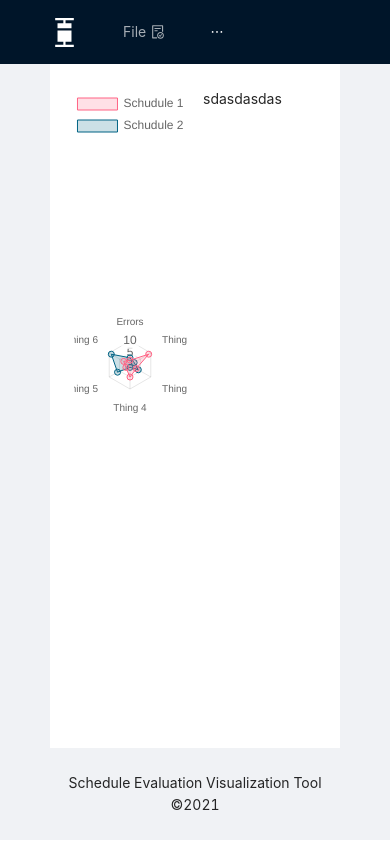
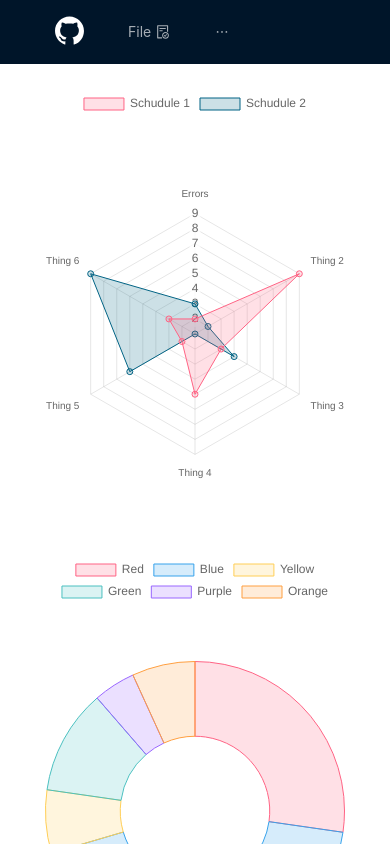
Before and after one commit to tomaszewskipablo/Sechedule-evaluation-machine, a React (Create React App) app: page /visualization in a window 390 px wide. Shown: the top 844 px of the page. Built offline with nearby package versions, Linux system fonts and the light colour scheme.

Commit message:
Doughtnut component, make layout responsiveon

```diff
--- a/package.json
+++ b/package.json
@@ -13,6 +13,7 @@
     "react": "^17.0.2",
     "react-chartjs-2": "^3.3.0",
     "react-dom": "^17.0.2",
+    "react-router-dom": "^5.3.0",
     "react-scripts": "4.0.3",
     "web-vitals": "^1.1.2"
   },
--- a/public/index.html
+++ b/public/index.html
@@ -2,14 +2,14 @@
 <html lang="en">
   <head>
     <meta charset="utf-8" />
-    <link rel="icon" href="%PUBLIC_URL%/favicon.ico" />
+    <link rel="icon" href="%PUBLIC_URL%/logo.png" />
     <meta name="viewport" content="width=device-width, initial-scale=1" />
     <meta name="theme-color" content="#000000" />
     <meta
       name="description"
       content="Web site created using create-react-app"
     />
-    <link rel="apple-touch-icon" href="%PUBLIC_URL%/logo192.png" />
+    <link rel="apple-touch-icon" href="%PUBLIC_URL%/logo.png" />
     <!--
       manifest.json provides metadata used when your web app is installed on a
       user's mobile device or desktop. See https://developers.google.com/web/fundamentals/web-app-manifest/
@@ -24,7 +24,7 @@
       work correctly both with client-side routing and a non-root public URL.
       Learn how to configure a non-root public URL by running `npm run build`.
     -->
-    <title>React App</title>
+    <title>Schedule Evaluation Visualization Tool</title>
   </head>
   <body>
     <noscript>You need to enable JavaScript to run this app.</noscript>
--- a/src/App.css
+++ b/src/App.css
@@ -6,11 +6,43 @@
   grid-template-rows: auto 1fr auto;
   min-height: 81vh;
 }
+.ant-layout-content {
+  padding: 0 50px;
+  margin-top: 64px;
+}
+
+@media only screen and (max-width: 600px) {
+  .ant-layout-content {
+    padding: 0 0px;
+  }
+}
+
 .logo {
   float: left;
-  margin: 6px 24px 16px 0;
+  margin: 4px 24px 16px 0;
 }
 .ant-row-rtl #components-layout-demo-top .logo {
   float: right;
   margin: 16px 0 16px 24px;
 }
+
+.git:hover {
+  background-color: #fff;
+}
+
+ul {
+  text-align: center;
+  margin: 30px 10;
+  padding-left: 0px;
+}
+
+.graphPanel ul li {
+  display: inline-block;
+  width: 50%;
+  min-width: 300px;
+  min-height: 300px;
+}
+
+.graphPanel:hover {
+  background-color: #fafafa;
+}
--- a/src/App.js
+++ b/src/App.js
@@ -1,57 +1,38 @@
 import React from "react";
 import "antd/dist/antd.css";
 import "./App.css";
-import RadarChart from "./components/RadarChart";
-import UploadFile from "./components/UploadFile";
-
-import {
-  DotChartOutlined,
-  RocketTwoTone,
-  BoxPlotFilled,
-  FileDoneOutlined,
-} from "@ant-design/icons";
-
+import FileSite from "./components/FileSite";
+import NavBar from "./components/NavBar";
 import { Layout, Menu } from "antd";
-import { Row, Col } from "antd";
+import { BrowserRouter as Router, Route, Switch } from "react-router-dom";
+import VisualizationSite from "./components/visualizationSite";
 const { Header, Content, Footer } = Layout;
 
 class App extends React.Component {
   render() {
     return (
+      <Router>
         <Layout className="layout">
           <Header style={{ position: "fixed", zIndex: 1, width: "100%" }}>
-          <div className="logo">
-            <BoxPlotFilled
-              rotate="90"
-              style={{ fontSize: "29px", color: "white" }}
-            />
-          </div>
-          <Menu theme="dark" mode="horizontal" defaultSelectedKeys={["2"]}>
-            <Menu.Item key={1}>
-              {`File`}
-              <FileDoneOutlined style={{ margin: "5px" }} />
-            </Menu.Item>
-            <Menu.Item key={2}>
-              {`Visualization`}
-              <DotChartOutlined style={{ margin: "5px" }} />
-            </Menu.Item>
-            <Menu.Item key={3}>{`Upload File`}</Menu.Item>
-          </Menu>
+            <NavBar />
           </Header>
-        <Content style={{ padding: "0 50px", marginTop: "64px" }}>
+          <Content>
             <div className="site-layout-content">
-            <Row gutter={[16, 16]}>
-              <Col span={12}>
-                <RadarChart />
-              </Col>
-              <Col span={12}>sdasdasdas</Col>
-            </Row>
+              <Switch>
+                <Route exact path="/">
+                  <FileSite />
+                </Route>
+                <Route path="/visualization">
+                  <VisualizationSite />
+                </Route>
+              </Switch>
             </div>
           </Content>
           <Footer className="footer" style={{ textAlign: "center" }}>
             Schedule Evaluation Visualization Tool ©2021
           </Footer>
         </Layout>
+      </Router>
     );
   }
 }
--- /dev/null
+++ b/src/components/Doughtnut.js
@@ -0,0 +1,39 @@
+import React from "react";
+import { Doughnut } from "react-chartjs-2";
+
+const data = {
+  labels: ["Red", "Blue", "Yellow", "Green", "Purple", "Orange"],
+  datasets: [
+    {
+      label: "# of Votes",
+      data: [12, 19, 3, 5, 2, 3],
+      backgroundColor: [
+        "rgba(255, 99, 132, 0.2)",
+        "rgba(54, 162, 235, 0.2)",
+        "rgba(255, 206, 86, 0.2)",
+        "rgba(75, 192, 192, 0.2)",
+        "rgba(153, 102, 255, 0.2)",
+        "rgba(255, 159, 64, 0.2)",
+      ],
+      borderColor: [
+        "rgba(255, 99, 132, 1)",
+        "rgba(54, 162, 235, 1)",
+        "rgba(255, 206, 86, 1)",
+        "rgba(75, 192, 192, 1)",
+        "rgba(153, 102, 255, 1)",
+        "rgba(255, 159, 64, 1)",
+      ],
+      borderWidth: 1,
+    },
+  ],
+};
+
+const DoughnutChart = () => (
+  <Doughnut
+    data={data}
+    options={{ maintainAspectRatio: false }}
+    style={{ height: "460px", width: "540px" }}
+  />
+);
+
+export default DoughnutChart;
--- /dev/null
+++ b/src/components/FileSite.jsx
@@ -0,0 +1,18 @@
+import React, { Component } from "react";
+import UploadFile from "./UploadFile";
+import { Row, Col } from "antd";
+
+class FileSite extends React.Component {
+  render() {
+    return (
+      <Row gutter={[16, 16]}>
+        <Col span={12}>
+          <UploadFile />
+        </Col>
+        <Col span={12}></Col>
+      </Row>
+    );
+  }
+}
+
+export default FileSite;
--- /dev/null
+++ b/src/components/NavBar.jsx
@@ -0,0 +1,40 @@
+import React, { Component } from "react";
+import { Menu } from "antd";
+import {
+  DotChartOutlined,
+  BoxPlotFilled,
+  FileDoneOutlined,
+  GithubOutlined,
+} from "@ant-design/icons";
+
+class NavBar extends React.Component {
+  render() {
+    return (
+      <React.Fragment>
+        <div className="logo">
+          <a
+            href="https://github.com/tomaszewskipablo/Sechedule-evaluation-machine"
+            target="_blank"
+          >
+            <GithubOutlined
+              style={{ fontSize: "29px", color: "white", marginLeft: "5px" }}
+            />
+          </a>
+        </div>
+        <Menu theme="dark" mode="horizontal" style={{ maxWidth: "800px" }}>
+          <Menu.Item key={1}>
+            {<a href="/"> File</a>}
+            <FileDoneOutlined style={{ margin: "5px" }} />
+          </Menu.Item>
+          <Menu.Item key={2}>
+            {<a href="/visualization"> Visualization </a>}
+            <DotChartOutlined style={{ margin: "5px" }} />
+          </Menu.Item>
+          <Menu.Item key={3}>{`Upload File`}</Menu.Item>
+        </Menu>
+      </React.Fragment>
+    );
+  }
+}
+
+export default NavBar;
--- a/src/components/RadarChart.js
+++ b/src/components/RadarChart.js
@@ -30,7 +30,13 @@ const options = {
 
 class RadarChart extends React.Component {
   render() {
-    return <Radar data={data} options={options} style={{ height: "500px" }} />;
+    return (
+      <Radar
+        data={data}
+        options={options}
+        style={{ height: "460px", width: "540px" }}
+      />
+    );
   }
 }
 
--- /dev/null
+++ b/src/components/visualizationSite.jsx
@@ -0,0 +1,23 @@
+import React, { Component } from "react";
+import RadarChart from "./RadarChart";
+import Doughtnut from "./Doughtnut";
+import { Row, Col } from "antd";
+
+class VisualizationSite extends React.Component {
+  render() {
+    return (
+      <div className="graphPanel">
+        <ul>
+          <li>
+            <RadarChart />
+          </li>
+          <li>
+            <Doughtnut />
+          </li>
+        </ul>
+      </div>
+    );
+  }
+}
+
+export default VisualizationSite;
```
Also changed, not shown: src/images/logo.PNG (added), 1 other file (tests, documents, lock files or other folders). Lines whose indentation alone changed are shown as unchanged.
